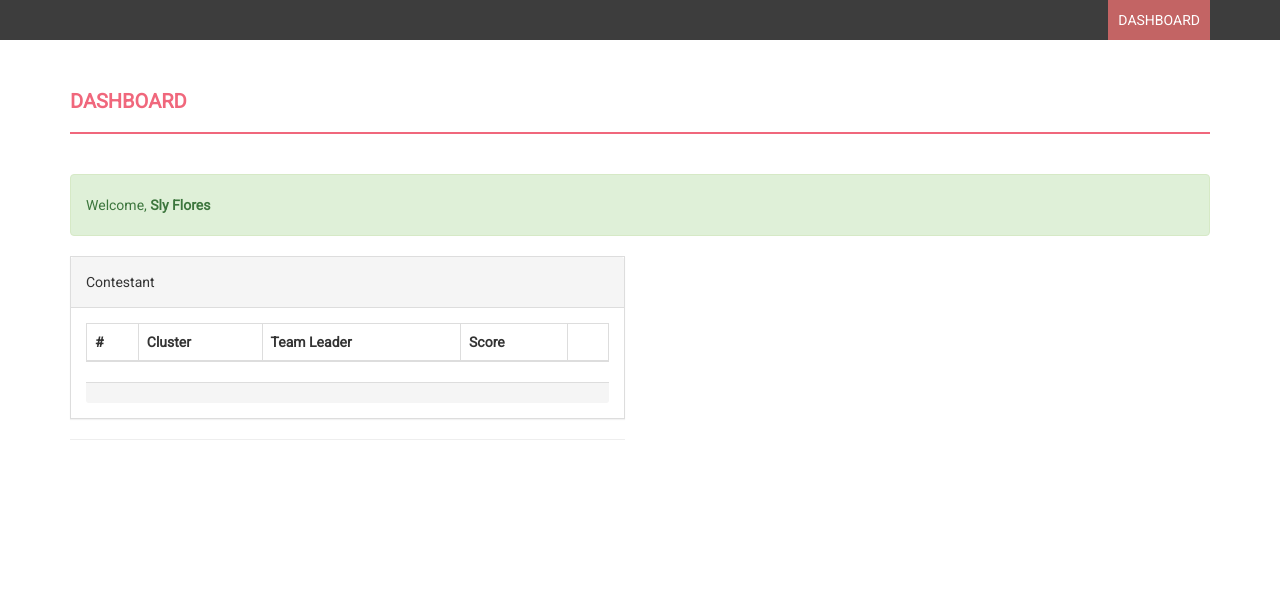
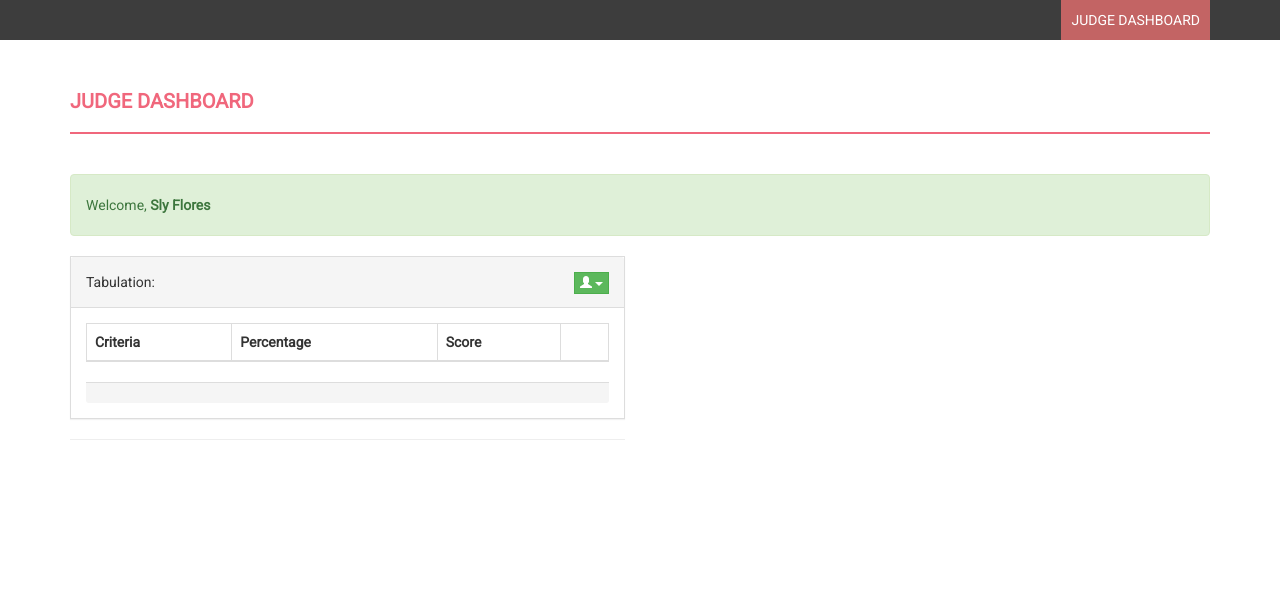
Before and after one commit to sly14flores/tabulation, a PHP site: page / in a window 1280 px wide. Shown: the part 102-703 px from the top of the page. Run offline with PHP 8.4, Linux system fonts and the light colour scheme; the visitor is signed in with stand-in values (Sample User, id 1); data comes from the database, SQL or seed files in the repository; lists and menus that the app fills with data are empty.

Commit message:
inputs done

```diff
--- a/controllers/dashboard.js
+++ b/controllers/dashboard.js
@@ -4,15 +4,68 @@ app.controller('dashboardCtrl',function($window,$timeout,$http,$scope,bootstrapN
 
 	$scope.views = {};
 
+	$scope.views.criteria = {
+		1: true,
+		2: true,
+		3: true,
+		4: true,
+		5: true,
+		6: true
+	};
+
 	$http({
 	  method: 'POST',
-	  url: 'controllers/dashboard.php?r=judge'
+	  url: 'controllers/dashboard.php?r=startup'
 	}).then(function mySucces(response) {
 
-		$scope.views.judge = response.data['name'];
+		$scope.views.judge = response.data['judge']['name'];
+		$scope.contestants = response.data['contestants'];
 
 	}, function myError(response) {
 
 	});
 
+	$scope.tabulate = function(id) {
+
+		blockUI.show('Please wait...');
+
+		$http({
+		  method: 'POST',
+		  url: 'controllers/dashboard.php?r=tabulate',
+		  data: {id: id}
+		}).then(function mySucces(response) {
+
+			$scope.views.contestant = response.data['contestant'];
+			$scope.criteria = response.data['criteria'];
+			blockUI.hide();
+
+		}, function myError(response) {
+
+		});
+
+	}
+
+	$scope.score = function(criterion) {
+
+		$scope.views.criteria[criterion.criteria_id] = !$scope.views.criteria[criterion.criteria_id];
+
+		if ($scope.views.criteria[criterion.criteria_id]) {
+
+			blockUI.show("Saving please wait...");
+			$http({
+			  method: 'POST',
+			  url: 'controllers/dashboard.php?r=save',
+			  data: {id: criterion.id, score: criterion.score}
+			}).then(function mySucces(response) {
+
+				blockUI.hide();
+
+			}, function myError(response) {
+
+			});
+
+		}
+
+	}
+
 })
--- a/controllers/dashboard.php
+++ b/controllers/dashboard.php
@@ -8,12 +8,44 @@ $_POST = json_decode(file_get_contents('php://input'), true);
 
 switch ($_GET['r']) {
 
-	case "judge":
+	case "startup":
 
 	$con = new pdo_db();
 	$judge = $con->getData("SELECT CONCAT(first_name, ' ', last_name) name FROM judges WHERE id = $_SESSION[judge_id]");
 
-	echo json_encode($judge[0]);
+	$contestants = $con->getData("SELECT * FROM contestants WHERE is_active = 1 ORDER BY no");
+
+	echo json_encode(array("judge"=>$judge[0],"contestants"=>$contestants));
+
+	break;
+
+	case "tabulate":
+
+	$con1 = new pdo_db("criteria");
+	$criteria = $con1->getData("SELECT * FROM criteria");
+
+	$con2 = new pdo_db("scores");
+	foreach ($criteria as $criterion) {
+		$sql = "SELECT * FROM scores WHERE judge_id = $_SESSION[judge_id] AND contestant_id = $_POST[id] AND criteria_id = $criterion[id]";
+ 		$scores = $con2->getData($sql);
+		if ($con2->rows == 0) {
+			$insert_criteria = $con2->insertData(array("judge_id"=>$_SESSION['judge_id'],"contestant_id"=>$_POST['id'],"criteria_id"=>$criterion['id']));
+		}
+	}
+
+	$contestant = $con2->getData("SELECT cluster_name FROM contestants WHERE id = $_POST[id]");
+
+	$contestant_criteria = $con2->getData("SELECT id, contestant_id, criteria_id, (SELECT description FROM criteria WHERE id = criteria_id) description, (SELECT percentage FROM criteria WHERE id = criteria_id) percentage, score FROM scores WHERE judge_id = $_SESSION[judge_id] AND contestant_id = $_POST[id]");
+
+	echo json_encode(array("contestant"=>$contestant[0]['cluster_name'],"criteria"=>$contestant_criteria));
+
+	break;
+
+	case "save":
+
+	$con = new pdo_db("scores");
+
+	$score = $con->updateData($_POST,'id');
 
 	break;
 
--- a/index.php
+++ b/index.php
@@ -60,7 +60,7 @@ require_once 'authentication.php';
                 <div class="col-md-12">
                     <div class="navbar-collapse collapse ">
                         <ul id="menu-top" class="nav navbar-nav navbar-right">
-                            <li><a class="menu-top-active" href="index.php">Dashboard</a></li>
+                            <li><a class="menu-top-active" href="index.php">Judge Dashboard</a></li>
                         </ul>
                     </div>
                 </div>
@@ -73,7 +73,7 @@ require_once 'authentication.php';
         <div class="container">
             <div class="row">
                 <div class="col-md-12">
-                    <h4 class="page-head-line">Dashboard</h4>
+                    <h4 class="page-head-line">Judge Dashboard</h4>
                 </div>
 
             </div>
@@ -90,23 +90,36 @@ require_once 'authentication.php';
                 <div class="col-md-6">
                     <div class="notice-board">
                         <div class="panel panel-default">
-                            <div class="panel-heading">Contestant</div>
+                            <div class="panel-heading">Tabulation: <strong>{{views.contestant}}</strong>
+                                <div class="pull-right" >
+                                    <div class="dropdown">
+									  <button class="btn btn-success dropdown-toggle btn-xs" type="button" data-toggle="dropdown" aria-expanded="true">
+										<span class="glyphicon glyphicon-user"></span>
+										<span class="caret"></span>
+									  </button>
+									  <ul class="dropdown-menu" role="menu">
+										<li ng-repeat="contestant in contestants" role="presentation"><a role="menuitem" tabindex="-1" href="javascript:;" ng-click="tabulate(contestant.id)"><span style="border: 0!important;" ng-show="contestant.no == 1?true:false">#{{contestant.id}}:</span>&nbsp;<strong>{{contestant.cluster_name}}</strong></a></li>
+									  </ul>
+									</div>
+                                </div>
+							</div>
 								<div class="panel-body">
 								<div class="table-responsive">
 									<table class="table table-striped table-bordered table-hover">
 										<thead>
-											<tr><th>#</th><th>Cluster</th><th>Team Leader</th><th>Score</th><th>&nbsp;</th></tr>
+											<tr><th>Criteria</th><th>Percentage</th><th>Score</th><th>&nbsp;</th></tr>
 										</thead>
 										<tbody>
-											<tr ng-repeat="contestant in contestants">
-												<td>{{contestant.no}}</td>
-												<td>{{contestant.cluster_name}}</td>
-												<td>{{contestant.leader}}</td>
+											<tr ng-repeat="criterion in criteria">
+												<td>{{criterion.description}}</td>
+												<td>{{criterion.percentage}}%</td>
 												<td>
-													<input class="form-control">
+													<input class="form-control" ng-disabled="views.criteria[criterion.criteria_id]" name="score" ng-model="criterion.score">
 												</td>
 												<td>
-
+													<button type="button" class="btn btn-default btn-sm" ng-click="score(criterion)">
+													<span ng-class="{'glyphicon': true, 'glyphicon-pencil': views.criteria[criterion.criteria_id], 'glyphicon-saved': !views.criteria[criterion.criteria_id]}" aria-hidden="true"></span>
+													</button>
 												</td>
 											</tr>
 										</tbody>
```
Also changed, not shown: tabulation.sql (+77 -8 lines).
